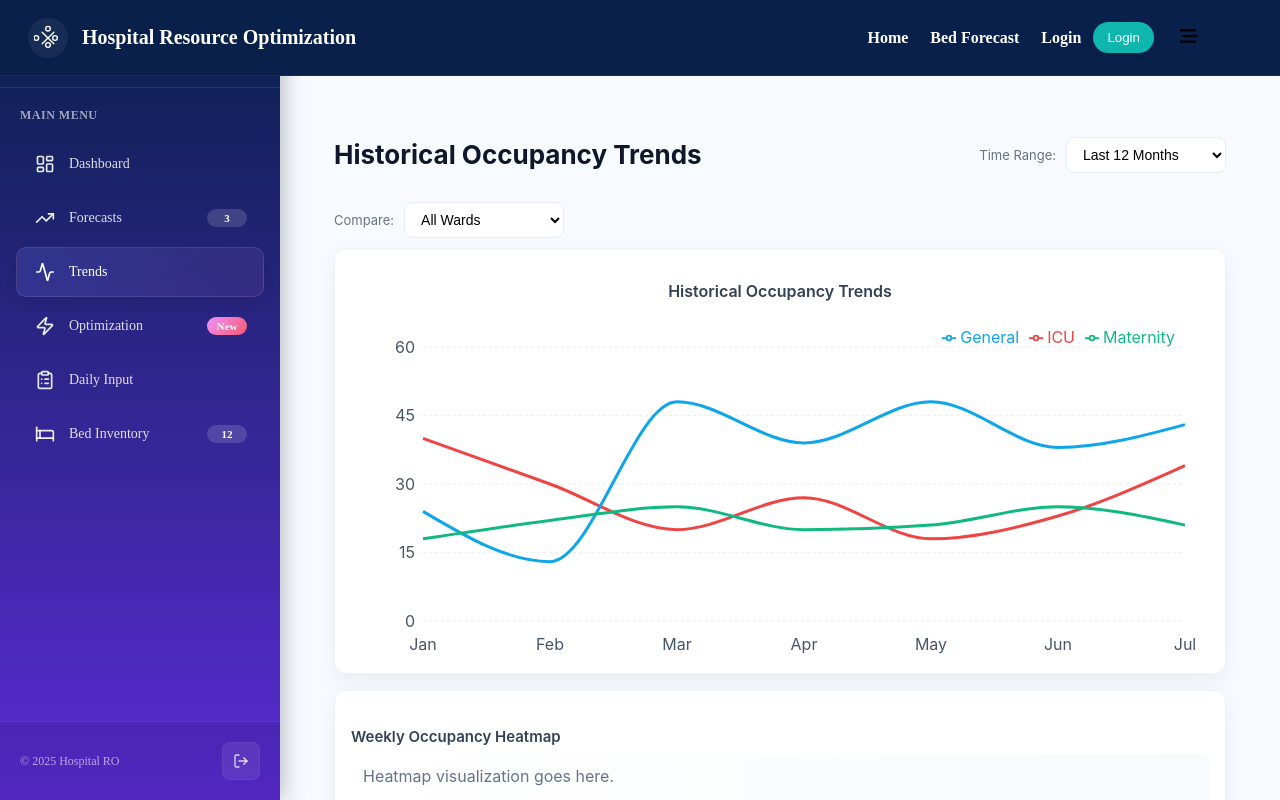
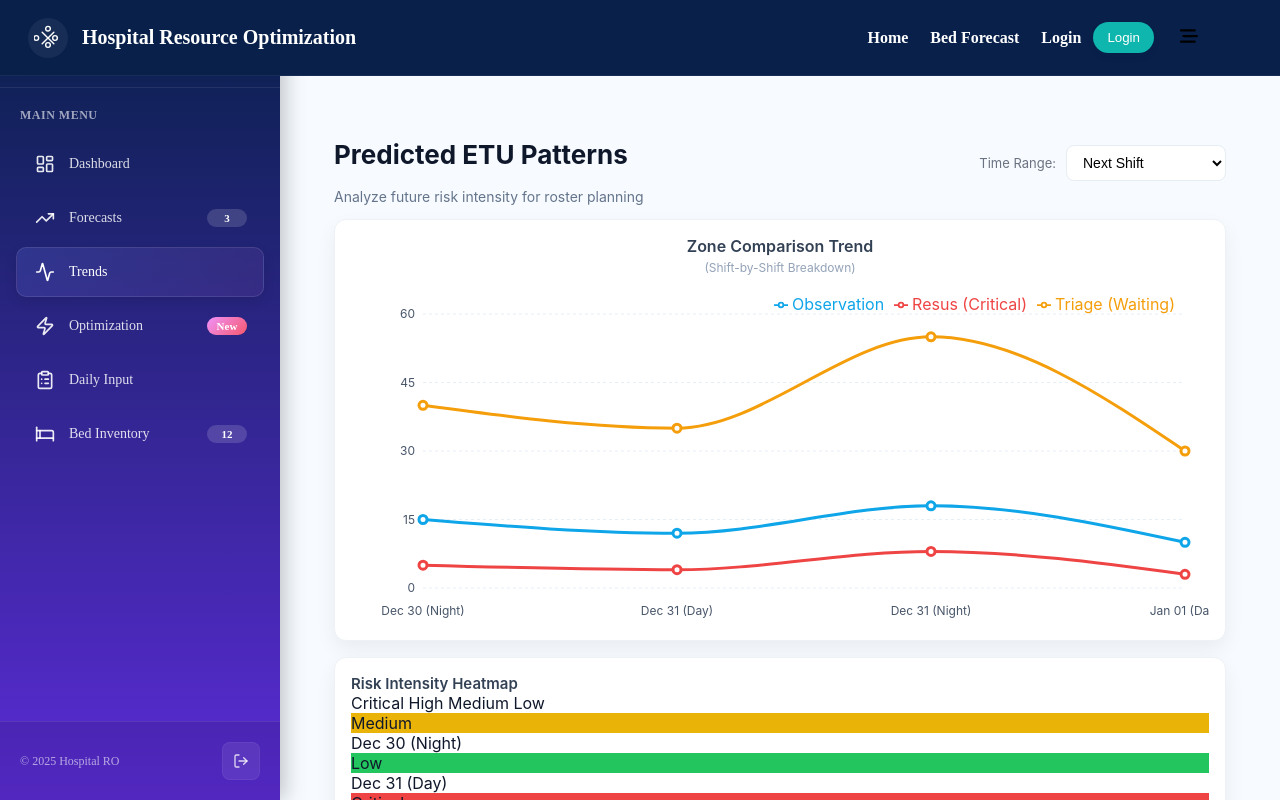
Before and after one commit to lochanajayasinghe/Hospital-Resource-Optimization-and-Demand-Forecasting-System, a React (Create React App) app in the folder frontend/: page /Trends in a window 1280 px wide. Shown: the top 800 px of the page. Built offline with nearby package versions, Linux system fonts and the light colour scheme.

Commit message:
Update Trends.jsx

```diff
--- a/frontend/src/components/Bed_demand_focasting/Trends.jsx
+++ b/frontend/src/components/Bed_demand_focasting/Trends.jsx
@@ -1,69 +1,192 @@
-import React from 'react';
-import { LineChart, Line, XAxis, YAxis, CartesianGrid, Tooltip, Legend, ResponsiveContainer } from 'recharts';
+import React, { useState, useEffect } from 'react';
+import {
+  LineChart,
+  Line,
+  XAxis,
+  YAxis,
+  CartesianGrid,
+  Tooltip,
+  Legend,
+  ResponsiveContainer
+} from 'recharts';
+import { AlertTriangle } from 'lucide-react';
 import Layout from './Layout';
 import styles from './Trends.module.css';
 
-// Dummy Data for the Chart
-const historicalData = [
-  { month: 'Jan', ICU: 40, General: 24, Maternity: 18 },
-  { month: 'Feb', ICU: 30, General: 13, Maternity: 22 },
-  { month: 'Mar', ICU: 20, General: 48, Maternity: 25 },
-  { month: 'Apr', ICU: 27, General: 39, Maternity: 20 },
-  { month: 'May', ICU: 18, General: 48, Maternity: 21 },
-  { month: 'Jun', ICU: 23, General: 38, Maternity: 25 },
-  { month: 'Jul', ICU: 34, General: 43, Maternity: 21 },
-];
+const Trends = () => {
+  const [timeframe, setTimeframe] = useState('Next Shift');
+  const [chartData, setChartData] = useState([]);
+  const [heatmapData, setHeatmapData] = useState([]);
 
-const Trends = () => {
+  useEffect(() => {
+    let data = [];
+    let heat = [];
+
+    // --- LOGIC 1: NEXT SHIFT (Granularity: Shift-by-Shift) ---
+    // Shows Day Shift vs Night Shift
+    if (timeframe === 'Next Shift') {
+      data = [
+        { name: 'Dec 30 (Night)', Triage: 40, Resus: 5, Obs: 15 },
+        { name: 'Dec 31 (Day)', Triage: 35, Resus: 4, Obs: 12 },
+        { name: 'Dec 31 (Night)', Triage: 55, Resus: 8, Obs: 18 }, // The "Next Shift"
+        { name: 'Jan 01 (Day)', Triage: 30, Resus: 3, Obs: 10 },
+      ];
+      heat = [
+        { label: 'Dec 30 (Night)', risk: 'Medium' },
+        { label: 'Dec 31 (Day)', risk: 'Low' },
+        { label: 'Dec 31 (Night)', risk: 'Critical' },
+        { label: 'Jan 01 (Day)', risk: 'Low' },
+      ];
+    }
+
+    // --- LOGIC 2: NEXT DAY (Granularity: Daily Totals) ---
+    // Shows Whole Day Counts (Day + Night combined)
+    else if (timeframe === 'Next Day') {
+      data = [
+        { name: 'Dec 29', Triage: 70, Resus: 8, Obs: 25 },
+        { name: 'Dec 30', Triage: 65, Resus: 6, Obs: 22 },
+        { name: 'Dec 31', Triage: 90, Resus: 12, Obs: 30 }, // High predicted load
+        { name: 'Jan 01', Triage: 60, Resus: 5, Obs: 20 },
+      ];
+      heat = [
+        { label: 'Dec 29', risk: 'Medium' },
+        { label: 'Dec 30', risk: 'Low' },
+        { label: 'Dec 31', risk: 'Critical' },
+        { label: 'Jan 01', risk: 'Low' },
+      ];
+    }
+
+    // --- LOGIC 3: NEXT MONTH (Granularity: Monthly Totals) ---
+    // Shows Month-by-Month Counts
+    else {
+      data = [
+        { name: 'Jan', Triage: 2100, Resus: 150, Obs: 800 },
+        { name: 'Feb', Triage: 1800, Resus: 120, Obs: 750 },
+        { name: 'Mar', Triage: 2500, Resus: 250, Obs: 1100 }, // Seasonal Spike
+        { name: 'Apr', Triage: 1900, Resus: 140, Obs: 850 },
+      ];
+      heat = [
+        { label: 'Jan', risk: 'Medium' },
+        { label: 'Feb', risk: 'Low' },
+        { label: 'Mar', risk: 'Critical' },
+        { label: 'Apr', risk: 'Medium' },
+      ];
+    }
+
+    setChartData(data);
+    setHeatmapData(heat);
+  }, [timeframe]);
+
+  const getRiskColor = (risk) => {
+    switch (risk) {
+      case 'Critical': return '#ef4444';
+      case 'High': return '#f97316';
+      case 'Medium': return '#eab308';
+      default: return '#22c55e';
+    }
+  };
+
   return (
-    <Layout>
+    <Layout activePage="Trends">
       <div className={styles.container}>
+
+        {/* --- HEADER --- */}
         <div className={styles.header}>
-          <h1 className={styles.title}>Historical Occupancy Trends</h1>
+          <div>
+            <h1 className={styles.title}>Predicted ETU Patterns</h1>
+            <p style={{color: '#64748b', margin: '4px 0 0 0', fontSize: '14px'}}>
+               Analyze future risk intensity for roster planning
+            </p>
+          </div>
 
           <div className={styles.controls}>
             <label className={styles.label} htmlFor="time-range">Time Range:</label>
-            <select id="time-range" className={styles.select} aria-label="Time Range">
-              <option>Last 12 Months</option>
-              <option>Last 6 Months</option>
-              <option>Last 3 Months</option>
+            <select
+              id="time-range"
+              className={styles.select}
+              value={timeframe}
+              onChange={(e) => setTimeframe(e.target.value)}
+            >
+              <option>Next Shift</option>
+              <option>Next Day</option>
+              <option>Next Month</option>
             </select>
           </div>
         </div>
 
-        <div className={styles.rightControls}>
-          <label className={styles.label} htmlFor="compare">Compare:</label>
-          <select id="compare" className={styles.select} aria-label="Compare">
-            <option>All Wards</option>
-            <option>ICU vs General</option>
-            <option>Maternity</option>
-          </select>
-        </div>
-
+        {/* --- CHART SECTION --- */}
         <section className={styles.card}>
           <div className={styles.centerTitle}>
-            <h3 className="" style={{fontSize:16,fontWeight:600,color:'#334155'}}>Historical Occupancy Trends</h3>
+            <h3 style={{fontSize:16, fontWeight:600, color:'#334155', margin:0}}>
+               Zone Comparison Trend
+            </h3>
+            <span style={{fontSize:12, color:'#94a3b8'}}>
+              {timeframe === 'Next Shift' ? '(Shift-by-Shift Breakdown)' :
+               timeframe === 'Next Day' ? '(Daily Total Breakdown)' :
+               '(Monthly Breakdown)'}
+            </span>
           </div>
           <div className={styles.chartWrap}>
             <ResponsiveContainer width="100%" height="100%">
-              <LineChart data={historicalData} margin={{ top: 10, right: 24, left: 12, bottom: 6 }}>
+              <LineChart data={chartData} margin={{ top: 10, right: 24, left: 12, bottom: 6 }}>
                 <CartesianGrid strokeDasharray="3 3" vertical={false} stroke="#e6eef6" />
-                <XAxis dataKey="month" axisLine={false} tickLine={false} tick={{ fill: '#475569' }} dy={10} />
-                <YAxis axisLine={false} tickLine={false} tick={{ fill: '#475569' }} />
+                <XAxis
+                  dataKey="name"
+                  axisLine={false}
+                  tickLine={false}
+                  tick={{ fill: '#475569', fontSize: 12 }}
+                  dy={10}
+                  interval={0}
+                />
+                <YAxis axisLine={false} tickLine={false} tick={{ fill: '#475569', fontSize: 12 }} />
                 <Tooltip contentStyle={{ borderRadius: 8, border: 'none', boxShadow: '0 6px 18px rgba(2,6,23,0.06)' }} />
                 <Legend verticalAlign="top" align="right" />
-                <Line type="monotone" dataKey="ICU" stroke="#ef4444" strokeWidth={3} dot={false} />
-                <Line type="monotone" dataKey="General" stroke="#0ea5e9" strokeWidth={3} dot={false} />
-                <Line type="monotone" dataKey="Maternity" stroke="#10b981" strokeWidth={3} dot={false} />
+
+                <Line type="monotone" dataKey="Triage" stroke="#f59e0b" strokeWidth={3} dot={{ r: 4 }} name="Triage (Waiting)" />
+                <Line type="monotone" dataKey="Resus" stroke="#ef4444" strokeWidth={3} dot={{ r: 4 }} name="Resus (Critical)" />
+                <Line type="monotone" dataKey="Obs" stroke="#0ea5e9" strokeWidth={3} dot={{ r: 4 }} name="Observation" />
               </LineChart>
             </ResponsiveContainer>
           </div>
         </section>
 
+        {/* --- HEATMAP SECTION --- */}
         <section className={styles.card}>
-          <h4 style={{fontSize:15,fontWeight:600,color:'#334155',marginBottom:8}}>Weekly Occupancy Heatmap</h4>
-          <div className={styles.heatmap}>
-            <div>Heatmap visualization goes here.</div>
+          <div className={styles.heatmapHeader}>
+            <h4 style={{fontSize:15, fontWeight:600, color:'#334155', margin:0}}>Risk Intensity Heatmap</h4>
+            <div className={styles.legend}>
+              <span className={styles.legendItem}><span className={styles.dot} style={{background: '#ef4444'}}></span> Critical</span>
+              <span className={styles.legendItem}><span className={styles.dot} style={{background: '#f97316'}}></span> High</span>
+              <span className={styles.legendItem}><span className={styles.dot} style={{background: '#eab308'}}></span> Medium</span>
+              <span className={styles.legendItem}><span className={styles.dot} style={{background: '#22c55e'}}></span> Low</span>
+            </div>
+          </div>
+
+          <div className={styles.heatmapGrid}>
+            {heatmapData.map((item, index) => (
+              <div key={index} className={styles.heatItem}>
+                <div
+                  className={styles.heatBox}
+                  style={{ backgroundColor: getRiskColor(item.risk) }}
+                >
+                  {item.risk}
+                </div>
+                <span className={styles.heatLabel}>{item.label}</span>
+              </div>
+            ))}
+          </div>
+
+          <div className={styles.insightBox}>
+            <AlertTriangle size={18} className={styles.alertIcon} />
+            <p>
+              <strong>Roster Recommendation:</strong>
+              {timeframe === 'Next Shift'
+                ? ' High load expected for Night Shift. Approve overtime for 2 staff members.'
+                : timeframe === 'Next Day'
+                ? ' Critical load predicted for Dec 31. Ensure all zones are fully staffed.'
+                : ' March shows seasonal spike. Plan staff leave accordingly.'
+              }
+            </p>
           </div>
         </section>
       </div>
@@ -71,12 +194,4 @@ const Trends = () => {
   );
 };
 
-const InsightCard = ({ title, value, desc }) => (
-  <div className="bg-white p-6 rounded-xl shadow-sm border border-slate-200">
-    <h4 className="text-slate-500 text-sm font-medium uppercase tracking-wide mb-2">{title}</h4>
-    <p className="text-2xl font-bold text-slate-800 mb-1">{value}</p>
-    <p className="text-sm text-slate-400">{desc}</p>
-  </div>
-);
-
 export default Trends;
```
